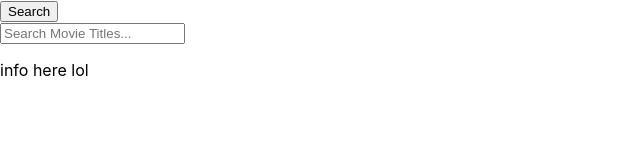
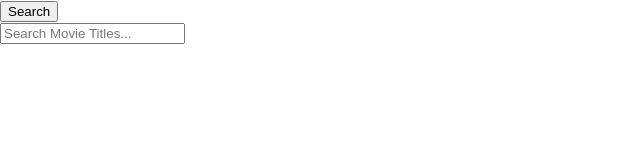
Before and after one commit to anikacave/ses-entry, a React (Create React App) app: page / in a window 1280 px wide. Shown: the top 160 px of the page, without its empty margins (0-640 px from the left). Built offline with nearby package versions, Linux system fonts and the light colour scheme; no server answers.

Commit message:
deleting stuff

```diff
--- a/src/App.js
+++ b/src/App.js
@@ -89,9 +89,6 @@ class App extends Component {
           <Search functionCallFromParent={this.setSearch.bind(this)} />
         </div>
         <div>
-          <p>info here lol</p>
-        </div>
-        <div>
           <MoviePreview parentState={this.state.s_info} functionCallFromParent={this.idCall.bind(this)} />
 
         </div>
```
